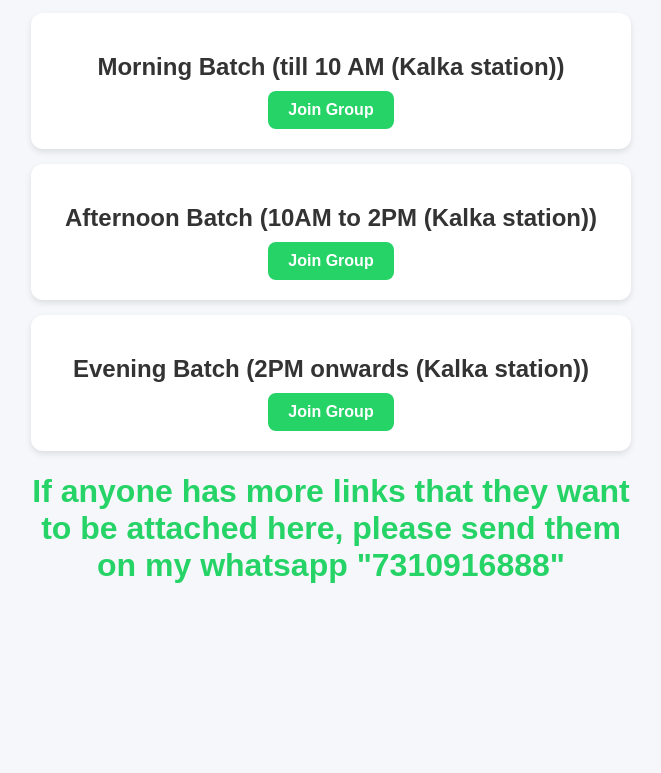
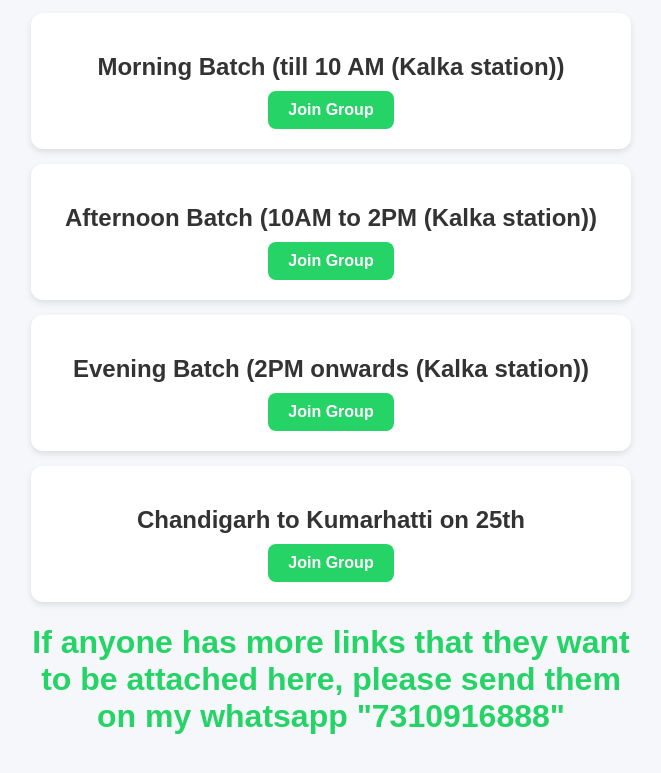
Before and after one commit to aryaa00anm/Group-Links, a plain HTML site: page index.html in a window 1280 px wide. Shown: the part 99-872 px from the top of the page, without its empty margins (309-970 px from the left). Before the commit the page ends 800 px from the top, so only its background shows below. Drawn offline with Linux system fonts and the light colour scheme.

Commit message:
Update index.html

```diff
--- a/index.html
+++ b/index.html
@@ -65,6 +65,11 @@
       <a href="https://chat.whatsapp.com/EXPJOgmEuMfLNGnWP388HT?mode=wwt" target="_blank">Join Group</a>
     </div>
 
+    <div class="group">
+      <h2>Chandigarh to Kumarhatti on 25th</h2>
+      <a href="https://chat.whatsapp.com/IRpLglPGEboHbuxoqWoOfd?mode=wwt" target="_blank">Join Group</a>
+    </div>
+
     <h1>If anyone has more links that they want to be attached here, please send them on my whatsapp "7310916888"</h1>
   </div>
 </body>
```
